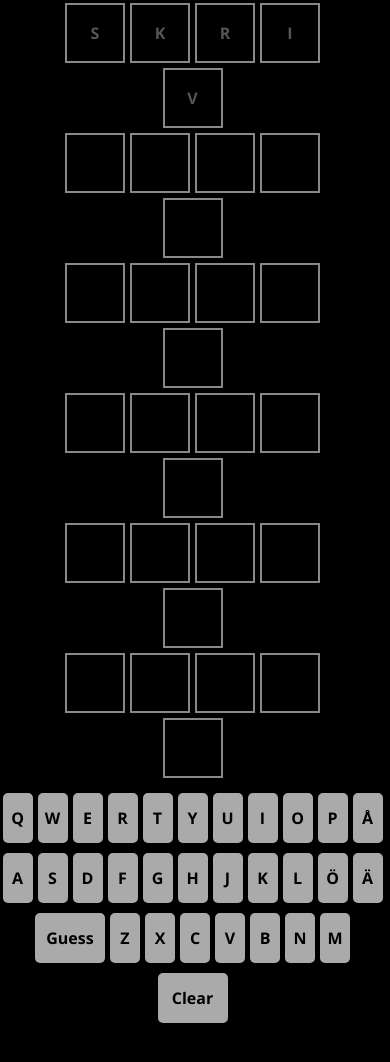
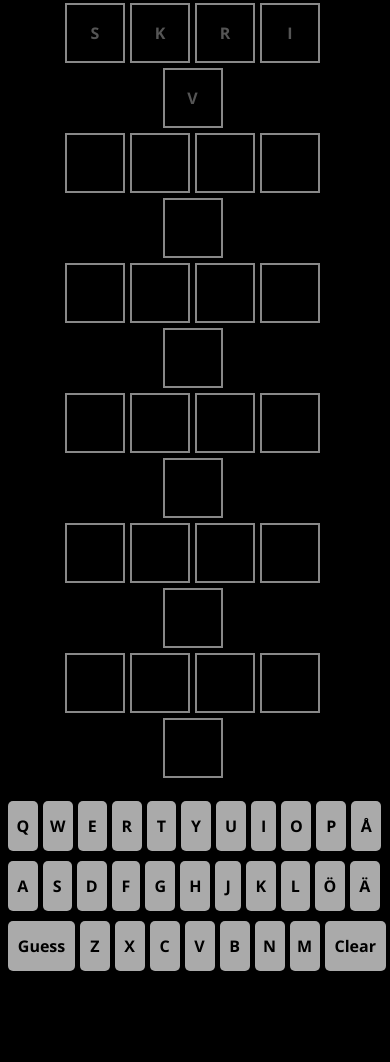
Before and after one commit to gali8033/anglosax, a plain HTML site: page index.html in a window 390 px wide. Shown: the part 164-1226 px from the top of the page. After the commit the page ends 1142 px from the top, so only its background shows below. Drawn offline with nearby package versions, Linux system fonts and the light colour scheme.

Commit message:
fixed size of keyboard in mobile

```diff
--- a/script.js
+++ b/script.js
@@ -2,8 +2,16 @@ const storedLanguage = localStorage.getItem('language');
 const storedNrRows = localStorage.getItem('nrRows');
 const alphabetEn = ['A', 'B', 'C', 'D', 'E', 'F', 'G', 'H', 'I', 'J', 'K', 'L', 'M', 'N', 'O', 'P', 'Q', 'R', 'S', 'T', 'U', 'V', 'W', 'X', 'Y', 'Z'];
 const alphabetSwe = ['A', 'B', 'C', 'D', 'E', 'F', 'G', 'H', 'I', 'J', 'K', 'L', 'M', 'N', 'O', 'P', 'Q', 'R', 'S', 'T', 'U', 'V', 'W', 'X', 'Y', 'Z', 'Å', 'Ä', 'Ö'];
-const keyboardEn = ['Q','W','E','R','T','Y','U','I','O','P','','A','S','D','F','G','H','J','K','L','','Enter','Z','X','C','V','B','N','M','Clear'];
-const keyboardSwe = ['Q','W','E','R','T','Y','U','I','O','P','Å','','A','S','D','F','G','H','J','K','L','Ö','Ä','','Enter','Z','X','C','V','B','N','M','Clear'];
+const keyboardEn = [
+  ['Q','W','E','R','T','Y','U','I','O','P'],
+  ['A','S','D','F','G','H','J','K','L'],
+  ['Enter','Z','X','C','V','B','N','M','Clear']
+];
+const keyboardSwe = [
+  ['Q','W','E','R','T','Y','U','I','O','P','Å'],
+  ['A','S','D','F','G','H','J','K','L','Ö','Ä'],
+  ['Enter','Z','X','C','V','B','N','M','Clear']
+];
 
 var language = 'en';
 language = storedLanguage !== null ? storedLanguage : 'swe';
@@ -134,23 +142,50 @@ outputBoxes();
 
 const alphabetContainer = document.getElementById('alphabetContainer');
 
+// function outputKeyboard() {
+//   alphabetContainer.innerHTML = '';
+//   let element = '';
+//   for (const key of keyboard) {
+//     if (key === 'Enter') {
+//       element = '<button class="letterBoxFunction primaryBtn" id="enterBtn">Guess</button>';
+//     } else if (key === 'Clear') {
+//       element = '<button class="letterBoxFunction primaryBtn" id="clearBtn">Clear</button>';
+//     } else if (key === '') {
+//       element = '</div>';
+//     } else {
+//       element = "<button class='noSelect letterBox primaryBtn' id='letter-"+key.toLocaleLowerCase()+"'>"+key+"</button>"
+//     }
+
+//     alphabetContainer.innerHTML += element;
+//   }
+// }
+
 function outputKeyboard() {
   alphabetContainer.innerHTML = '';
   let element = '';
-  for (const key of keyboard) {
-    if (key === 'Enter') {
-      element = '<button class="letterBoxFunction primaryBtn" id="enterBtn">Guess</button>';
-    } else if (key === 'Clear') {
-      element = '<button class="letterBoxFunction primaryBtn" id="clearBtn">Clear</button>';
-    } else if (key === '') {
-      element = '<br />';
-    } else {
-      element = "<button class='noSelect letterBox primaryBtn' id='letter-"+key.toLocaleLowerCase()+"'>"+key+"</button>"
+  for (let row = 0; row < keyboard.length; row++) {
+    console.log('Row: '+row)
+    alphabetContainer.innerHTML += '<div class="keyboard-row">'
+
+    let keyboardRow = document.getElementsByClassName('keyboard-row');
+    for (let key = 0; key < keyboard[row].length; key++) {
+      console.log('Key: '+key)
+      if (keyboard[row][key] === 'Enter') {
+        element = '<button class="letterBoxFunction primaryBtn" id="enterBtn">Guess</button>';
+      } else if (keyboard[row][key] === 'Clear') {
+        element = '<button class="letterBoxFunction primaryBtn" id="clearBtn">Clear</button>';
+      } else {
+        element = "<button class='noSelect letterBox primaryBtn' id='letter-"+keyboard[row][key].toLocaleLowerCase()+"'>"+keyboard[row][key]+"</button>"
+      }
+
+      keyboardRow[row].innerHTML += element;
     }
 
-    alphabetContainer.innerHTML += element;
+    alphabetContainer.innerHTML += '</div>'
   }
 }
+
+
 
 outputKeyboard();
 
--- a/style.css
+++ b/style.css
@@ -202,6 +202,20 @@ header nav select {
     width: 70px;
     font-size: ;
   }
+
+  #alphabetContainer {
+    margin: 2%;
+  }
+
+  .keyboard-row {
+    display: flex;
+    justify-content: space-between;
+  }
+
+  .letterBox {
+    flex: 1;
+  }
+
 }
 
 /*Retrieved from: https://stackoverflow.com/questions/826782/how-to-disable-text-selection-highlighting*/
```
